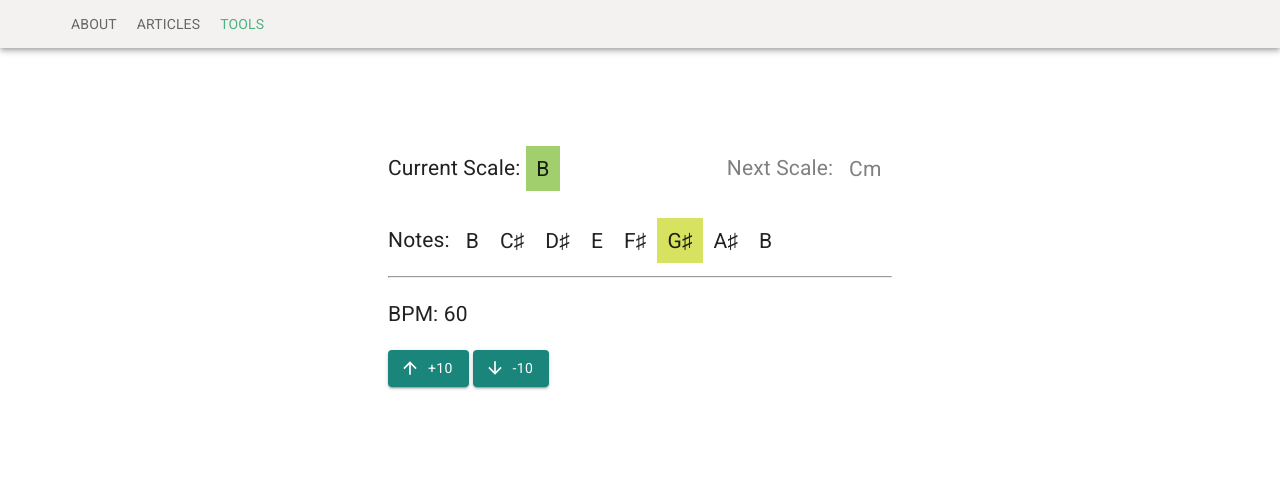
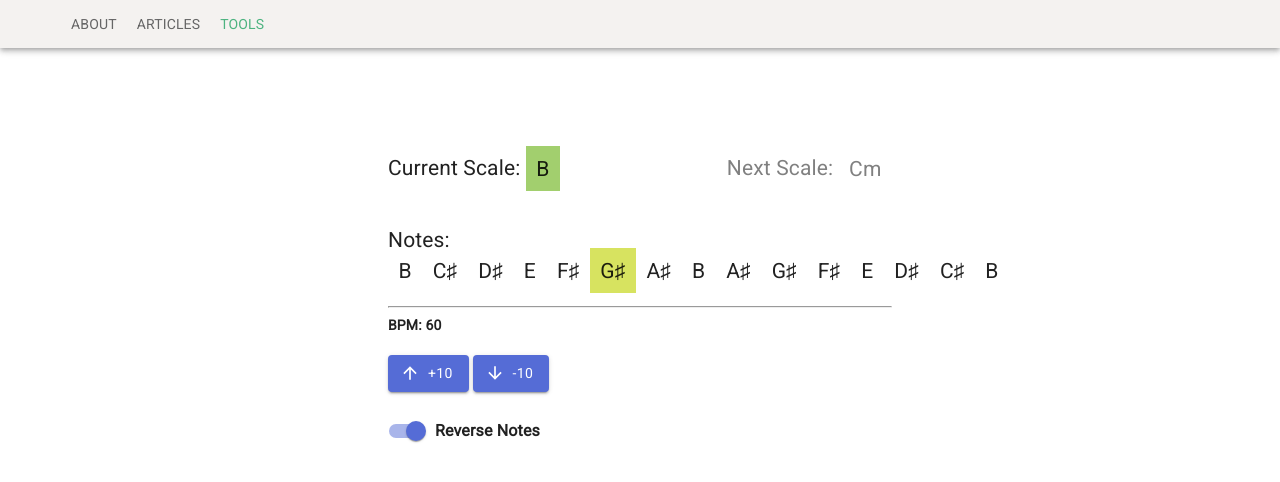
Before and after one commit to a6kme/a6kme, a Next.js app: page /tools/random_scale_generator in a window 1280 px wide. Shown: the top 482 px of the page. Built offline with nearby package versions, Linux system fonts and the light colour scheme.

Commit message:
Option to reverse notes

```diff
--- a/pages/tools/random_scale_generator.jsx
+++ b/pages/tools/random_scale_generator.jsx
@@ -4,8 +4,11 @@ import {
 } from '@material-ui/core';
 import PropTypes from 'prop-types';
 import Button from '@material-ui/core/Button';
+import Switch from '@material-ui/core/Switch';
+import Typography from '@material-ui/core/Typography';
 import ArrowUpwardIcon from '@material-ui/icons/ArrowUpward';
 import ArrowDownwardIcon from '@material-ui/icons/ArrowDownward';
+import FormControlLabel from '@material-ui/core/FormControlLabel';
 import withLayout from '../../src/lib/with-layout';
 import { MAX_CONTENT_WIDTH } from '../../components/constants';
 import { getScale, getNotesOfScale } from '../../src/lib/scales';
@@ -58,6 +61,8 @@ class RandomScaleGenerator extends React.Component {
       beatCount: 0,
       scale: getScale(),
       nextScale: getScale(),
+      reverseNotes: true,
+      scaleDuration: 15,
       bpm: 60
     };
   }
@@ -78,16 +83,22 @@ class RandomScaleGenerator extends React.Component {
     );
   }
 
-  noteRefreshTime() {
-    const { bpm } = this.state;
-    return (60 / bpm) * 1000;
+  getNotes(scale) {
+    let notes = getNotesOfScale(scale);
+    const { reverseNotes } = this.state;
+    if (reverseNotes) {
+      notes = notes.concat(notes.slice().reverse().slice(1));
+    }
+    return notes;
   }
 
   tick() {
-    const { beatCount, scale, nextScale } = this.state;
+    const {
+      beatCount, scale, nextScale, scaleDuration
+    } = this.state;
     let currentScale = scale;
     let upcomingScale = nextScale;
-    if (beatCount && (beatCount + 1) % 8 === 0) {
+    if (beatCount && (beatCount + 1) % scaleDuration === 0) {
       currentScale = nextScale;
       upcomingScale = getScale();
     }
@@ -100,8 +111,8 @@ class RandomScaleGenerator extends React.Component {
   }
 
   isNoteSelected(index) {
-    const { beatCount } = this.state;
-    if (beatCount % 8 === index) {
+    const { beatCount, scaleDuration } = this.state;
+    if (beatCount % scaleDuration === index) {
       return true;
     }
     return false;
@@ -115,10 +126,27 @@ class RandomScaleGenerator extends React.Component {
     this.setBpmInterval();
   }
 
+  toggleReverseNotes() {
+    const { reverseNotes } = this.state;
+    const scaleDuration = !reverseNotes ? 15 : 8;
+    this.setState({
+      reverseNotes: !reverseNotes,
+      scaleDuration
+    });
+    this.setBpmInterval();
+  }
+
+  noteRefreshTime() {
+    const { bpm } = this.state;
+    return (60 / bpm) * 1000;
+  }
+
   render() {
     const { classes } = this.props;
-    const { scale, bpm, nextScale } = this.state;
-    const notes = getNotesOfScale(scale);
+    const {
+      scale, bpm, nextScale, reverseNotes
+    } = this.state;
+    const notes = this.getNotes(scale);
     return (
       <div className={classes.container}>
         <div className={classes.scalesContainer}>
@@ -150,15 +178,16 @@ class RandomScaleGenerator extends React.Component {
         </div>
         <hr />
         <div className={classes.bpmContainer}>
-          <p>
+          <Typography variant="headline" component="h4">
             BPM:
             {' '}
             {bpm}
-          </p>
+          </Typography>
+          <br />
           <div>
             <Button
               variant="contained"
-              color="secondary"
+              color="primary"
               onClick={() => this.modifyBPM(bpmDiff)}
               startIcon={<ArrowUpwardIcon />}
             >
@@ -168,13 +197,32 @@ class RandomScaleGenerator extends React.Component {
             {' '}
             <Button
               variant="contained"
-              color="secondary"
+              color="primary"
               onClick={() => this.modifyBPM(-bpmDiff)}
               startIcon={<ArrowDownwardIcon />}
             >
               -
               {bpmDiff}
             </Button>
+            <br />
+            <br />
+          </div>
+          <div>
+            <FormControlLabel
+              control={(
+                <Switch
+                  checked={reverseNotes}
+                  onChange={() => this.toggleReverseNotes()}
+                  color="primary"
+                  name="checkedB"
+                  inputProps={{ 'aria-label': 'primary checkbox' }}
+                />
+                )}
+              label={
+                <Typography variant="headline" component="h4"> Reverse Notes </Typography>
+              }
+            />
+
           </div>
         </div>
       </div>
```
